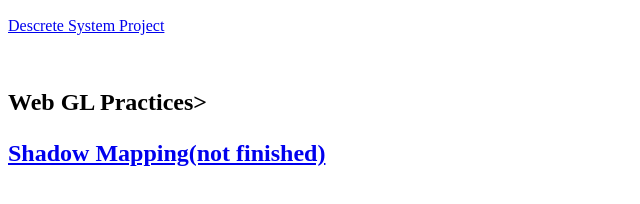
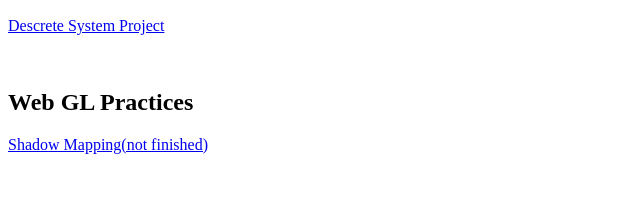
Before and after one commit to darkisu/darkisu.github.io, a plain HTML site: page index.html in a window 1280 px wide. Shown: the part 110-314 px from the top of the page, without its empty margins (0-640 px from the left). Drawn offline with Linux system fonts and the light colour scheme.

Commit message:
upload index

```diff
--- a/index.html
+++ b/index.html
@@ -13,7 +13,7 @@
     <h2>2016</h2>
     <p><a href='2016-Jun/Descrete-System-Project.html'>Descrete System Project</a></p>
     <br>
-    <h2>Web GL Practices>
+    <h2>Web GL Practices</h2>
     <p><a href='WebGL_Practices/shadowTest.html'>Shadow Mapping(not finished)</a>
     </p>
 
```
